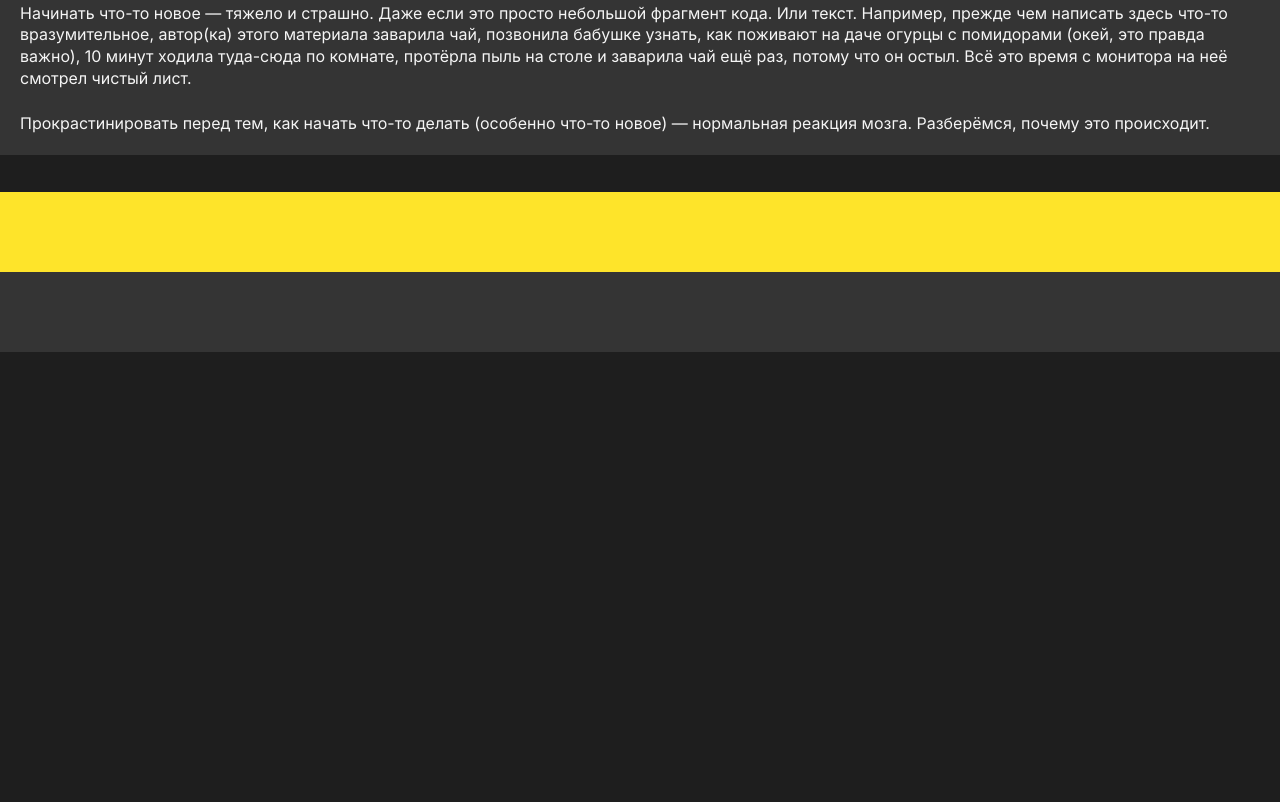
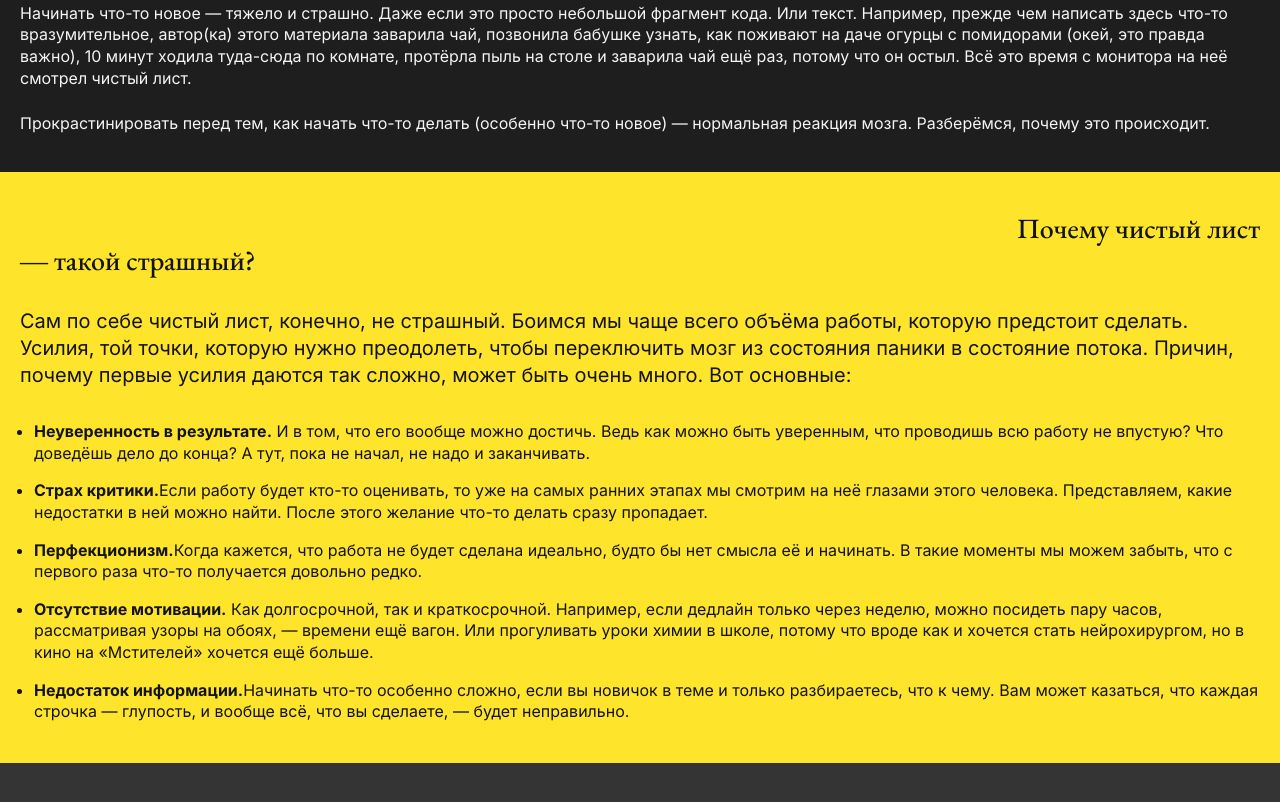
Before and after one commit to Chico-rso/first-project, a plain HTML site: page index.html in a window 1280 px wide. Shown: the part 476-1278 px from the top of the page. Before the commit the page ends 828 px from the top, so only its background shows below. Drawn offline with Linux system fonts and the light colour scheme.

Commit message:
complete reasons section

```diff
--- a/index.html
+++ b/index.html
@@ -23,14 +23,14 @@
     </nav>
   </header>
   <main class="main">
-    <section class="cover content-section_theme_bright">
+    <section class="cover">
       <h1 class="cover__title">
         <span class="accent-span">С</span>
         <span class="accent-span text-center">чистого</span>
         <span class="accent-span text-right">листа</span>
       </h1>
     </section>
-    <section class="intro content-section_theme_bright">
+    <section class="intro">
       <div class="intro__heading">
         <h2 class="intro__title ">8 способов борьбы со страхом чистого листа</h2>
         <i class="fa fa-times intro__date" aria-hidden="true">05.06.2022 г.</i>
@@ -45,7 +45,34 @@
           Разберёмся, почему это происходит.</p>
       </div>
     </section>
-    <section class="reasons content-section_theme_dark"></section>
+    <section class="reasons content-section_theme_dark">
+      <h3 class="reasons__subtitle">
+        <span class="accent-span text-right">Почему чистый лист</span>
+        <span class="accent-span">— такой cтрашный?</span>
+      </h3>
+      <p class="reasons__introduction">Сам по себе чистый лист, конечно, не страшный. Боимся мы чаще всего
+        объёма работы, которую предстоит сделать. Усилия, той точки, которую нужно преодолеть, чтобы переключить мозг из
+        состояния паники в состояние потока. Причин, почему первые усилия даются так сложно, может быть очень много. Вот
+        основные:</p>
+      <ul class="reasons__list">
+        <li class="reasons__list-item"><span class="reasons__list-accent">Неуверенность в результате.</span> И в том,
+          что его вообще можно достичь. Ведь как можно быть уверенным, что проводишь всю работу не впустую? Что доведёшь
+          дело до конца? А тут, пока не начал, не надо и заканчивать.</li>
+        <li class="reasons__list-item"><span class="reasons__list-accent">Страх критики.</span>Если работу будет кто-то
+          оценивать, то уже на самых ранних этапах мы смотрим на неё глазами этого человека. Представляем, какие
+          недостатки в ней можно найти. После этого желание что-то делать сразу пропадает.</li>
+        <li class="reasons__list-item"><span class="reasons__list-accent">Перфекционизм.</span>Когда кажется, что
+          работа не будет сделана идеально, будто бы нет смысла её и начинать. В такие моменты мы можем забыть, что с
+          первого раза что-то получается довольно редко.</li>
+        <li class="reasons__list-item"><span class="reasons__list-accent">Отсутствие мотивации.</span>
+          Как долгосрочной, так и краткосрочной. Например, если дедлайн только через неделю, можно
+          посидеть пару часов, рассматривая узоры на обоях, — времени ещё вагон. Или прогуливать уроки химии в школе,
+          потому что вроде как и хочется стать нейрохирургом, но в кино на «Мстителей» хочется ещё больше.</li>
+        <li class="reasons__list-item"><span class="reasons__list-accent">Недостаток информации.</span>Начинать что-то
+          особенно сложно, если вы новичок в теме и только разбираетесь, что к чему. Вам может казаться, что каждая
+          строчка — глупость, и вообще всё, что вы сделаете, — будет неправильно.</li>
+      </ul>
+    </section>
     <section class="how-to content-section_theme_bright"></section>
   </main>
   <footer class="footer"></footer>
--- a/styles/style.css
+++ b/styles/style.css
@@ -82,6 +82,7 @@ blockquote {
   font-style: normal;
   font-weight: 400;
   line-height: 100%;
+  color: #F5F5F5;
 }
 
 .accent-span {
@@ -97,7 +98,7 @@ blockquote {
 }
 
 .intro {
-  padding: 20px 20px;
+  padding: 20px 20px 0 20px;
   margin-bottom: 37px;
 }
 
@@ -135,9 +136,49 @@ blockquote {
   font-style: normal;
   font-weight: 400;
   line-height: 21.6px;
+  color: #F5F5F5;
 }
 
 .reasons,
 .how-to {
   padding: 40px 20px;
 }
+
+.reasons {
+  display: flex;
+  flex-direction: column;
+  gap: 32px;
+}
+
+.reasons__subtitle {
+  font-family: EB Garamond;
+  font-size: 28px;
+  font-style: normal;
+  font-weight: 500;
+  line-height: 115%;
+}
+
+.reasons__introduction {
+  font-size: 20px;
+  font-style: normal;
+  font-weight: 400;
+  line-height: 27px
+}
+
+.reasons__list {
+  padding: 0 0 0 14px;
+  display: flex;
+  flex-direction: column;
+  gap: 16px;
+}
+
+.reasons__list-item {
+  font-size: 16px;
+  font-style: normal;
+  font-weight: 400;
+  line-height: 21.6px;
+}
+
+.reasons__list-accent {
+  font-weight: 700;
+}
```
